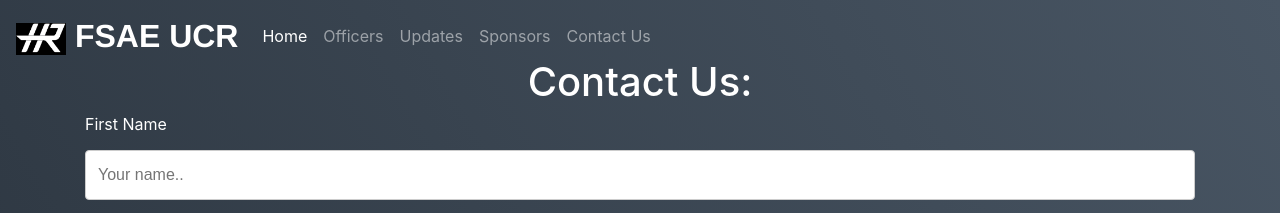
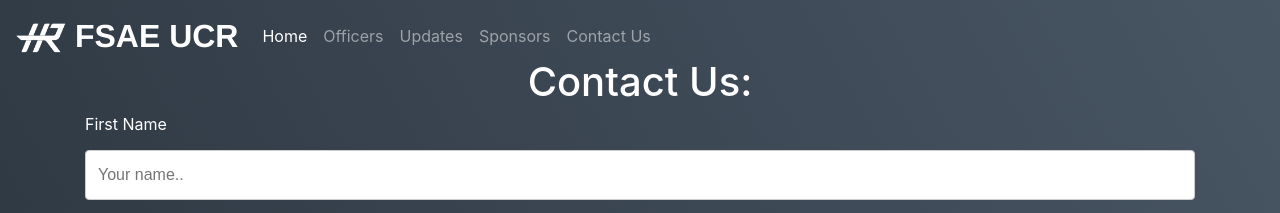
Before and after one commit to carlossantillana/SAEWebsite, a Jekyll site: the page built from html/contactUs.html, in a window 1280 px wide. Shown: the top 213 px of the page. Built offline with Jekyll 4.4.1, drawn with Linux system fonts in a browser that asks for light colours; nearby versions of some CDN libraries.

Commit message:
updated images

```diff
--- a/_layouts/default.html
+++ b/_layouts/default.html
@@ -21,7 +21,7 @@
           <span class="navbar-toggler-icon"></span>
         </button>
         <a class="navbar-brand " href="/">
-            <img src="../assets/logoSml.png" width="50" height="30" alt ="logo"> FSAE UCR</a>
+            <img src="../assets/logoSmlTrans.png" width="50" height="30" alt ="logo"> FSAE UCR</a>
         <div class="collapse navbar-collapse" id="navbarToggler-1">
           <ul class="navbar-nav">
                 <li class="nav-item active">
--- a/index.html
+++ b/index.html
@@ -4,19 +4,19 @@
 </head>
 <html class="splash">
 <!-- <div class="heading splash"> -->
-    <img class ="heading" src="assets/logo.png">
+    <img class ="heading" src="assets/logoTrans.png">
 <!-- </div> -->
 <body class="splash">
 <div id="container">
 <a href="html/home.html">
     <article class ="splash" id="EV">
-        <img src="assets/IC_car.png">
+        <img src="assets/ICRender.png">
         <p class="label splash">IC Car</p>
     </article>
 </a>
 <a href="html/home.html">
     <article class="splash" id="IC">
-        <img src= "assets/EV_car.png">
+        <img src= "assets/EVRender.png">
         <p class="label splash">EV Car</p>
     </article>
 </a>
```
Also changed, not shown: assets/EVRender.png (added), assets/ICRender.png (added), assets/logoSmlTrans.png (added), assets/logoTrans.png (added), 13 other files.
